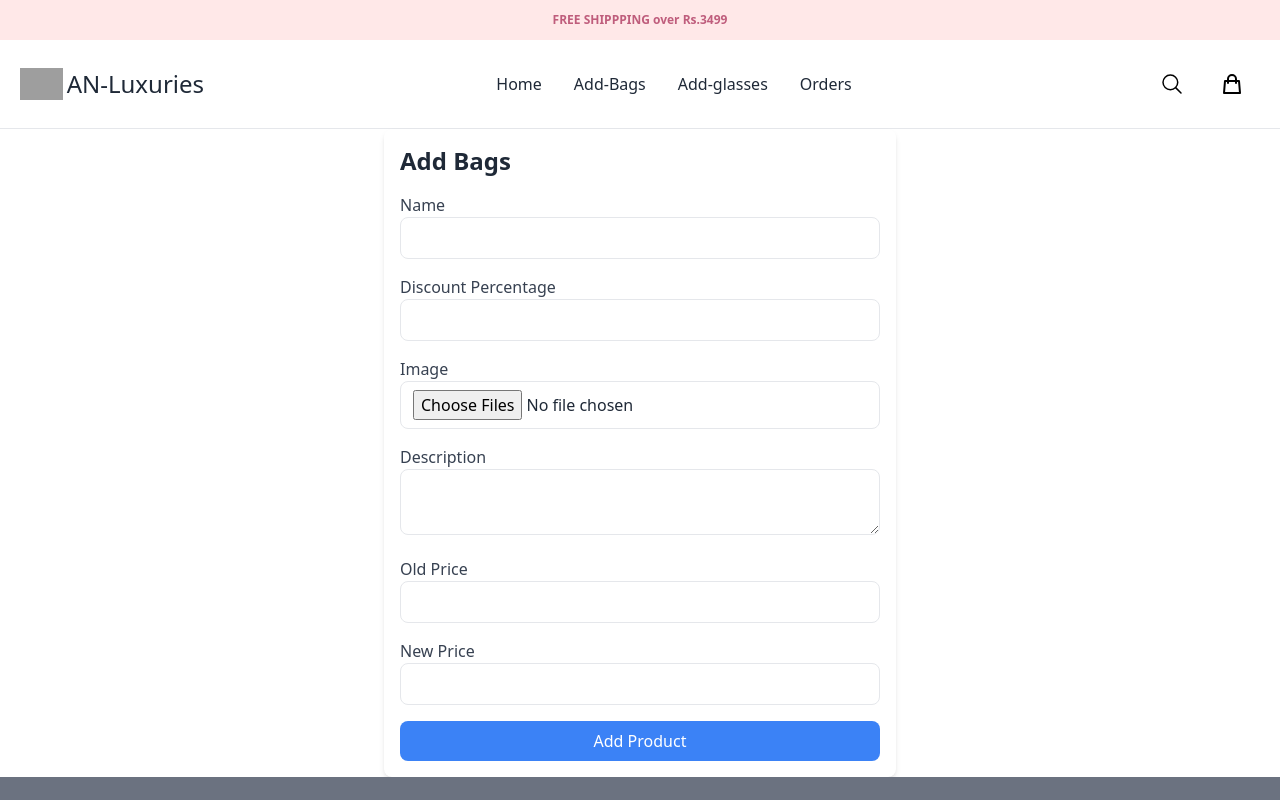
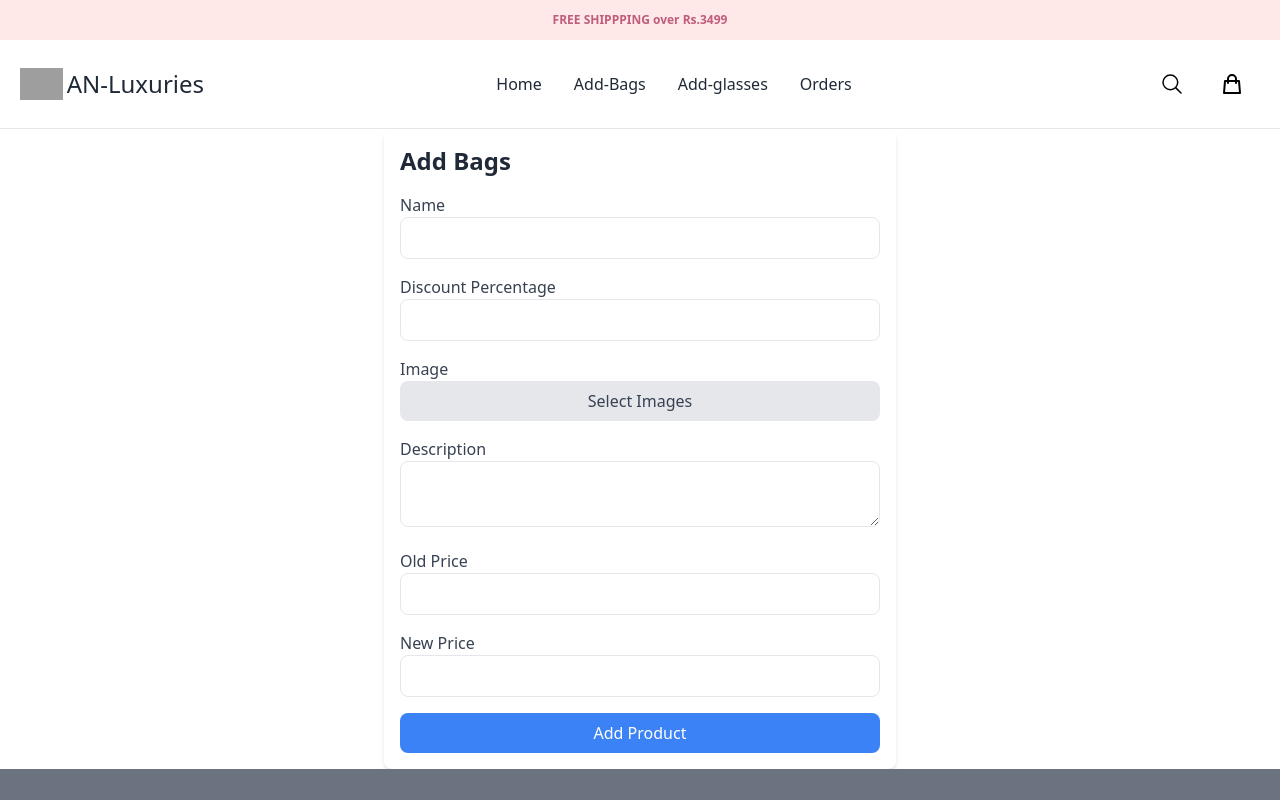
Before and after one commit to rahilazhar12/Anlux, a React (Vite) app in the folder Anlux/client/: page /Add-bags in a window 1280 px wide. Shown: the top 800 px of the page. Built offline with nearby package versions, Linux system fonts and the light colour scheme; grey boxes are pictures that could not be loaded.

Commit message:
Add files via upload

```diff
--- a/Anlux/client/src/Screens/Admin/AddBags.jsx
+++ b/Anlux/client/src/Screens/Admin/AddBags.jsx
@@ -85,16 +85,39 @@ const Addbags = () => {
                     required
                 />
             </div>
+           {/* Custom Image Input */}
            <div className="mb-4">
-                <label className="block text-gray-700">Image</label>
+        <label htmlFor="image-upload" className="block text-gray-700">
+          Image
+        </label>
+
         <input
+          id="image-upload"
           type="file"
           name="images"
+          accept="image/*"
+          onChange={handleFileChange}
           multiple
-                    onChange={handleFileChange}
-                    className="w-full px-3 py-2 border rounded-lg"
-                    required
+          style={{ display: 'none' }}
         />
+
+        <button
+          type="button"
+          onClick={() => document.getElementById('image-upload').click()}
+          className="w-full bg-gray-200 text-gray-700 py-2 px-4 rounded-lg hover:bg-gray-300"
+        >
+          Select Images
+        </button>
+
+        {formData.images && (
+          <div className="mt-2">
+            {Array.from(formData.images).map((image, index) => (
+              <p key={index}>
+                {image.name}
+              </p>
+            ))}
+          </div>
+        )}
       </div>
             <div className="mb-4">
                 <label className="block text-gray-700">Description</label>
```
Lines whose indentation alone changed are shown as unchanged.
